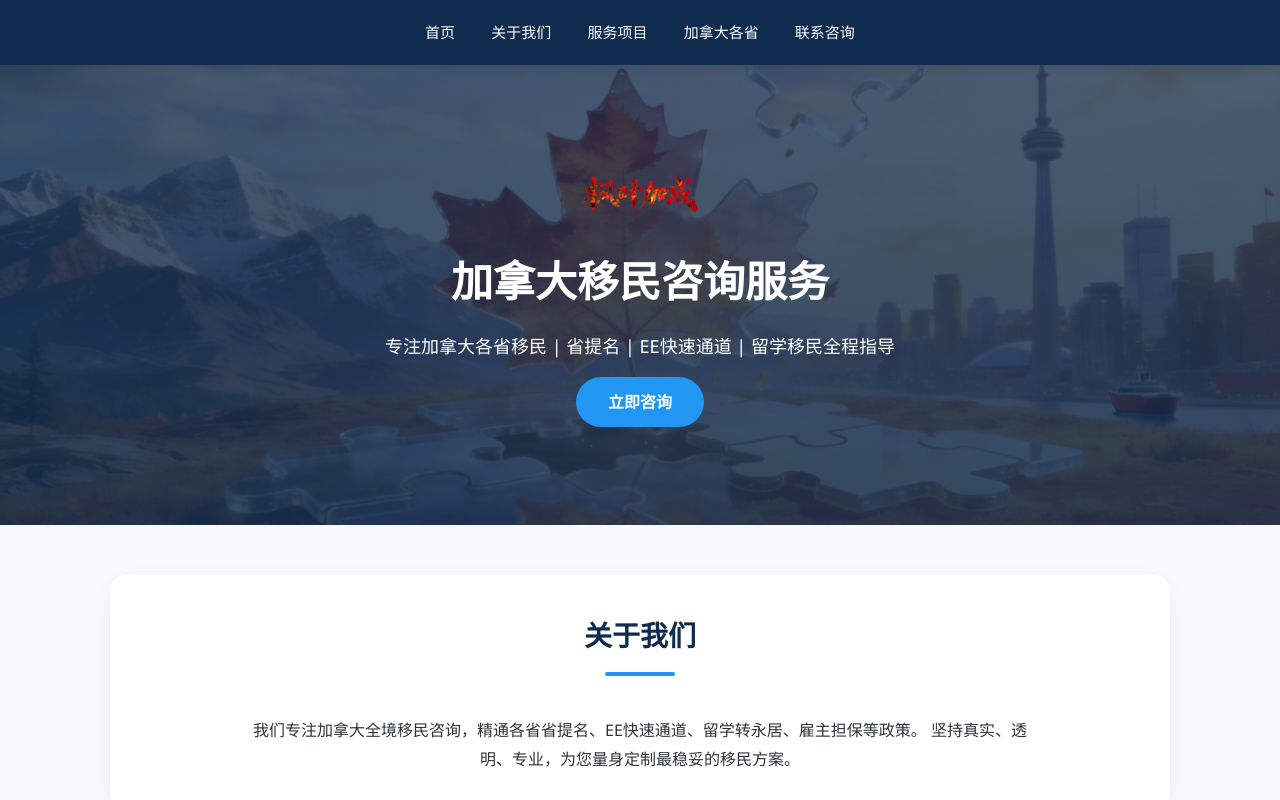
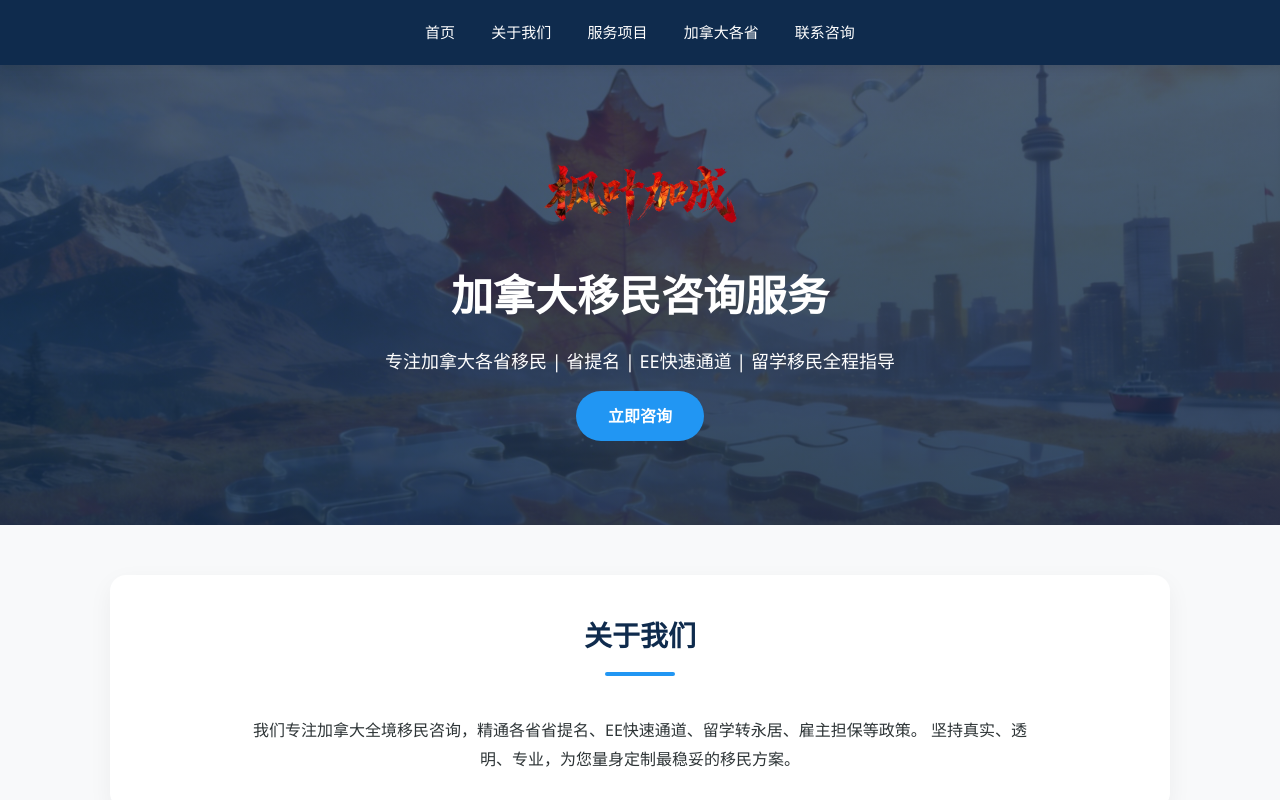
Before and after one commit to canachieve/canachieve.github.io, a plain HTML site: page index.html in a window 1280 px wide. Shown: the top 800 px of the page. Drawn offline with Linux system fonts and the light colour scheme.

Commit message:
Update index.html

```diff
--- a/index.html
+++ b/index.html
@@ -40,7 +40,7 @@ body{background:#f8f9fa;color:#2d3436;line-height:1.8}
 
 <div class="slider" id="home">
   <div>
-    <img src="logo.png" style="width:120px; height:auto; margin-bottom:18px; object-fit:contain;">
+    <img src="logo.png" style="width:200px; height:auto; margin-bottom:18px; object-fit:contain;">
     <h1>加拿大移民咨询服务</h1>
     <p>专注加拿大各省移民 | 省提名 | EE快速通道 | 留学移民全程指导</p>
     <a href="#contact" class="btn">立即咨询</a>
```
